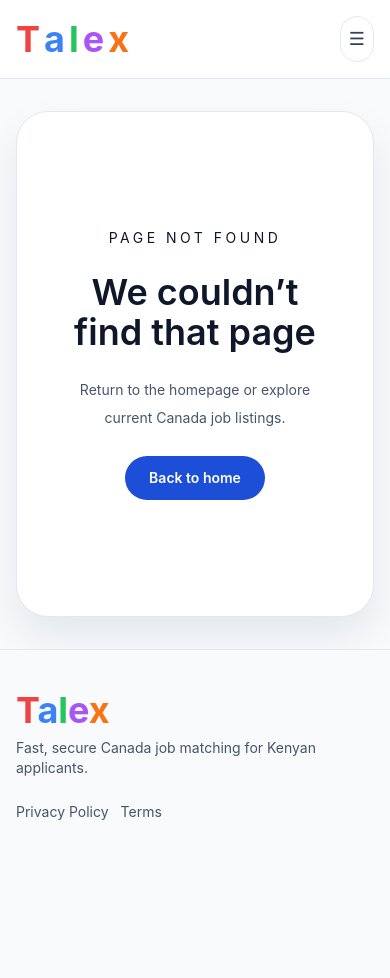
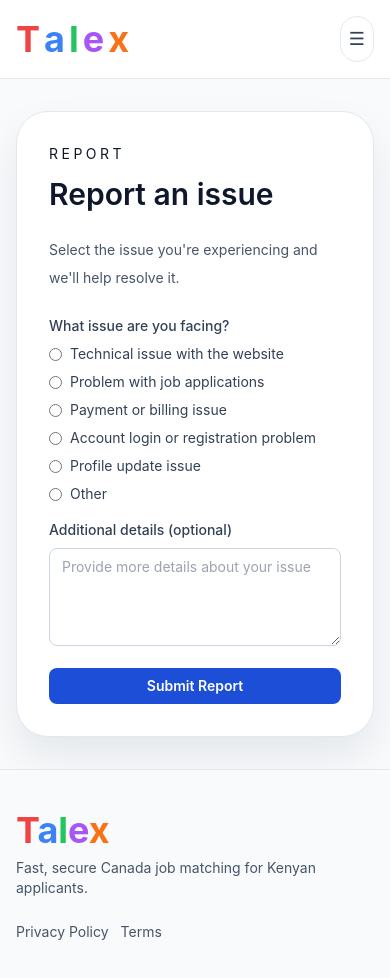
Before and after one commit to talexrecruitmentinfo-art/talex, a Next.js app: page /report in a window 390 px wide. Before the commit this address had no page. Shown: the top 978 px of the page. Before the commit the page ends 862 px from the top, so only its background shows below. Built offline with nearby package versions, Linux system fonts and the light colour scheme.

Commit message:
Update phone numbers, add contact email form, and create report page

```diff
--- a/app/contact/page.tsx
+++ b/app/contact/page.tsx
@@ -13,8 +13,45 @@ export default function ContactPage() {
         </div>
         <div className="rounded-3xl bg-slate-50 p-6">
           <p className="text-sm font-semibold text-slate-900">Phone</p>
-          <p className="mt-3 text-sm text-slate-600">+254 700 000 000</p>
+          <p className="mt-3 text-sm text-slate-600">+1 (XXX) XXX-XXXX</p>
         </div>
+      </div>
+      <div className="space-y-4">
+        <h2 className="text-xl font-semibold text-slate-900">Send us a message</h2>
+        <form className="space-y-4" action="mailto:talex.recruitment.info@gmail.com" method="post" encType="text/plain">
+          <div className="space-y-2">
+            <label htmlFor="subject" className="block text-sm font-medium text-slate-700">
+              Subject
+            </label>
+            <input
+              id="subject"
+              name="subject"
+              type="text"
+              className="w-full rounded-lg border border-slate-300 px-3 py-2 text-sm focus:border-brand-500 focus:outline-none focus:ring-1 focus:ring-brand-500"
+              placeholder="Enter subject"
+              required
+            />
+          </div>
+          <div className="space-y-2">
+            <label htmlFor="message" className="block text-sm font-medium text-slate-700">
+              Message
+            </label>
+            <textarea
+              id="message"
+              name="body"
+              rows={4}
+              className="w-full rounded-lg border border-slate-300 px-3 py-2 text-sm focus:border-brand-500 focus:outline-none focus:ring-1 focus:ring-brand-500"
+              placeholder="Enter your message"
+              required
+            />
+          </div>
+          <button
+            type="submit"
+            className="w-full rounded-lg bg-brand-500 px-4 py-2 text-sm font-semibold text-white transition hover:bg-brand-600"
+          >
+            Send Email
+          </button>
+        </form>
       </div>
     </div>
   );
--- a/app/register/page.tsx
+++ b/app/register/page.tsx
@@ -36,7 +36,7 @@ export default function RegisterPage() {
                 <label htmlFor="phone" className="block text-sm font-medium text-slate-700">
                   Phone number
                 </label>
-                <Input id="phone" placeholder="+1 (XXX) XXX-XXXX" />
+                <Input id="phone" placeholder="+254 XXX XXX XXX" />
               </div>
 
               <div className="space-y-2">
--- /dev/null
+++ b/app/report/page.tsx
@@ -0,0 +1,58 @@
+export default function ReportPage() {
+  const questions = [
+    "Technical issue with the website",
+    "Problem with job applications",
+    "Payment or billing issue",
+    "Account login or registration problem",
+    "Profile update issue",
+    "Other"
+  ];
+
+  return (
+    <div className="space-y-6 rounded-[32px] border border-slate-200 bg-white p-8 shadow-card">
+      <div>
+        <p className="text-sm uppercase tracking-[0.25em] text-brand-600">Report</p>
+        <h1 className="mt-3 text-3xl font-semibold text-slate-900">Report an issue</h1>
+      </div>
+      <p className="text-sm leading-7 text-slate-600">Select the issue you're experiencing and we'll help resolve it.</p>
+      <form className="space-y-4">
+        <div className="space-y-2">
+          <label className="block text-sm font-medium text-slate-700">
+            What issue are you facing?
+          </label>
+          <div className="space-y-2">
+            {questions.map((question, index) => (
+              <label key={index} className="flex items-center space-x-2">
+                <input
+                  type="radio"
+                  name="issue"
+                  value={question}
+                  className="text-brand-500 focus:ring-brand-500"
+                />
+                <span className="text-sm text-slate-700">{question}</span>
+              </label>
+            ))}
+          </div>
+        </div>
+        <div className="space-y-2">
+          <label htmlFor="details" className="block text-sm font-medium text-slate-700">
+            Additional details (optional)
+          </label>
+          <textarea
+            id="details"
+            name="details"
+            rows={4}
+            className="w-full rounded-lg border border-slate-300 px-3 py-2 text-sm focus:border-brand-500 focus:outline-none focus:ring-1 focus:ring-brand-500"
+            placeholder="Provide more details about your issue"
+          />
+        </div>
+        <button
+          type="submit"
+          className="w-full rounded-lg bg-brand-500 px-4 py-2 text-sm font-semibold text-white transition hover:bg-brand-600"
+        >
+          Submit Report
+        </button>
+      </form>
+    </div>
+  );
+}
--- a/components/shared/navbar.tsx
+++ b/components/shared/navbar.tsx
@@ -7,6 +7,7 @@ const links = [
   { href: '/jobs', label: 'Jobs' },
   { href: '/about', label: 'About' },
   { href: '/contact', label: 'Contact' },
+  { href: '/report', label: 'Report' },
 ];
 
 export default function Navbar() {
```
